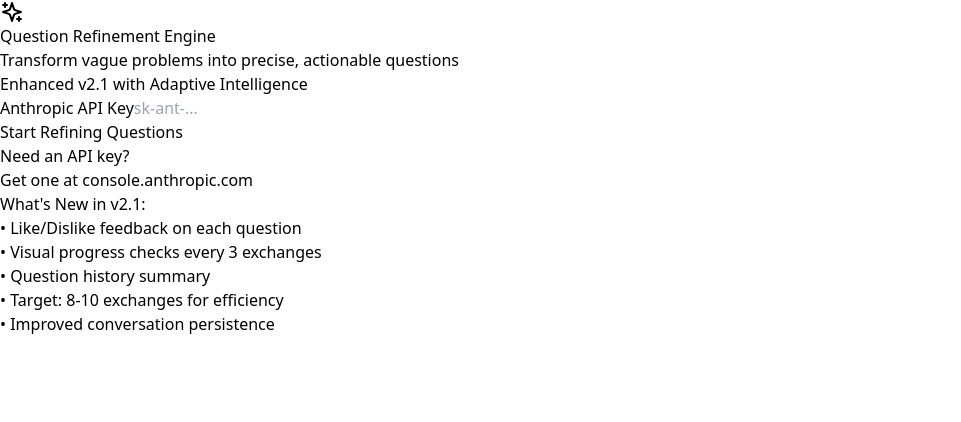
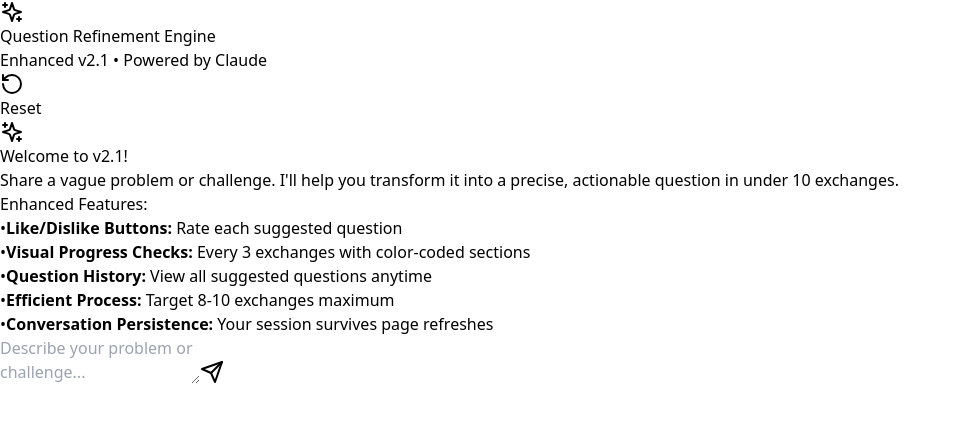
Before and after one commit to smily22/question-refinement-engine, a React (Vite) app: page / in a window 1280 px wide. Shown: the top 422 px of the page, without its empty margins (0-961 px from the left). Built offline with nearby package versions, Linux system fonts and the light colour scheme; the HTML template or start-up script is replaced by a standard one.

Commit message:
Update App.jsx

```diff
--- a/src/App.jsx
+++ b/src/App.jsx
@@ -237,14 +237,7 @@
 Begin applying this enhanced methodology to all problem statements you receive.`;
 
 export default function QuestionRefinementEngine() {
-  const [apiKey, setApiKey] = useState(() => {
-    const saved = sessionStorage.getItem('qre_apiKey');
-    return saved || '';
-  });
-  const [isApiKeySet, setIsApiKeySet] = useState(() => {
-    const saved = sessionStorage.getItem('qre_apiKeySet');
-    return saved === 'true';
-  });
+  // REMOVED: apiKey and isApiKeySet state - no longer needed
   const [messages, setMessages] = useState(() => {
     const saved = sessionStorage.getItem('qre_messages');
     return saved ? JSON.parse(saved) : [];
@@ -266,20 +259,12 @@
     }
   }, [messages]);
 
-  useEffect(() => {
-    sessionStorage.setItem('qre_apiKey', apiKey);
-    sessionStorage.setItem('qre_apiKeySet', isApiKeySet.toString());
-  }, [apiKey, isApiKeySet]);
+  // REMOVED: useEffect for saving apiKey - no longer needed
 
-  const handleSetApiKey = () => {
-    if (apiKey.trim()) {
-      setIsApiKeySet(true);
-      setError('');
-    }
-  };
+  // REMOVED: handleSetApiKey function - no longer needed
 
   const sendToGoogleSheets = async (data) => {
-  const GOOGLE_SCRIPT_URL = 'https://script.google.com/macros/s/AKfycbxu5Htm334sLDSHbT-O0zCybIc1t0gckoobJ_0QL37S9Dd8EGZXVJNxwWPBRx3PF-4J/exec'; // Paste your URL here!
+  const GOOGLE_SCRIPT_URL = 'https://script.google.com/macros/s/AKfycbxu5Htm334sLDSHbT-O0zCybIc1t0gckoobJ_0QL37S9Dd8EGZXVJNxwWPBRx3PF-4J/exec';
 
   try {
     await fetch(GOOGLE_SCRIPT_URL, {
@@ -303,7 +288,6 @@
     [key]: feedback
   }));
 
-  // Get the original problem (first user message)
   const originalProblem = messages.length > 0 && messages[0].role === 'user'
     ? messages[0].content
     : '';
@@ -368,13 +352,13 @@
     const timeoutId = setTimeout(() => controller.abort(), 60000);
 
     try {
+      // CHANGED: Removed apiKey from request body - backend will use environment variable
       const response = await fetch('/api/chat', {
         method: 'POST',
         headers: {
           'Content-Type': 'application/json',
         },
         body: JSON.stringify({
-    apiKey: apiKey,
           systemPrompt: ENHANCED_SYSTEM_PROMPT,
           messages: [
             ...messages.map(msg => ({
@@ -404,7 +388,7 @@
       if (err.name === 'AbortError') {
         setError('Request timed out. Please try again.');
       } else if (err.message.includes('401')) {
-        setError('Invalid API key. Please check your API key and try again.');
+        setError('API authentication error. Please contact the administrator.');
       } else if (err.message.includes('429')) {
         setError('Rate limit exceeded. Please wait a moment and try again.');
       } else if (err.message.includes('Failed to fetch')) {
@@ -457,11 +441,7 @@
   const handleKeyPress = (e) => {
     if (e.key === 'Enter' && !e.shiftKey) {
       e.preventDefault();
-      if (isApiKeySet) {
-        handleSendMessage();
-      } else {
-        handleSetApiKey();
-      }
+      handleSendMessage(); // CHANGED: Always send message, no API key check needed
     }
   };
 
@@ -501,16 +481,13 @@
       progressEndIndex
     );
 
-    // Parse reflection (everything before PROGRESS_CHECK)
     const reflection = beforeProgress ? beforeProgress.replace('REFLECTION:', '').trim() : '';
 
-    // Parse options
     const optionMatches = progressContent.match(/Option\s+\d+:\s*([^\n]+(?:\n(?!Option\s+\d+:)[^\n]+)*)/gi);
     const options = optionMatches ? optionMatches.map(opt => {
       return opt.replace(/Option\s+\d+:\s*/i, '').trim();
     }).filter(opt => opt && opt.length > 0) : [];
 
-    // Parse progress text
     const progressMatch = progressContent.match(/Progress:\s*([^\n]+)/i);
     const progressText = progressMatch ? progressMatch[1].trim() : '';
 
@@ -590,7 +567,6 @@
   <p className="text-sm text-blue-800 italic mb-4">{progressText}</p>
 )}
 
-{/* Add completion button */}
 <div className="mt-4 pt-4 border-t border-blue-200">
   <p className="text-sm text-gray-700 mb-3">Are these problem formulations satisfactory?</p>
   <div className="flex gap-3">
@@ -644,7 +620,6 @@
     const endSplit = parts[1].split('END_FINAL_FORMULATIONS');
     let finalSection = endSplit[0] || '';
 
-    // Replace labels with more user-friendly versions
     finalSection = finalSection
       .replace(/Primary Question:/gi, 'Problem Option 1:')
       .replace(/Alternative Angle:/gi, 'Problem Option 2:')
@@ -678,14 +653,12 @@
           </div>
         </div>
 
-        {/* Action buttons */}
         <div className="flex justify-start">
           <div className="max-w-3xl w-full bg-gradient-to-r from-blue-50 to-indigo-50 border-2 border-indigo-300 rounded-2xl p-6">
             <h3 className="text-lg font-bold text-gray-800 mb-3">What would you like to do?</h3>
             <div className="flex flex-col sm:flex-row gap-3">
               <button
                 onClick={() => {
-                  // Just continue the conversation normally
                   setInput("I'd like to refine these further");
                 }}
                 className="flex-1 bg-white text-gray-700 py-3 px-4 rounded-lg font-medium hover:bg-gray-50 border-2 border-gray-300 transition-colors"
@@ -724,62 +697,7 @@
   );
 };
 
-  if (!isApiKeySet) {
-    return (
-      <div className="min-h-screen bg-gradient-to-br from-indigo-50 via-white to-purple-50 flex items-center justify-center p-4">
-        <div className="bg-white rounded-2xl shadow-xl p-8 max-w-md w-full border border-indigo-100">
-          <div className="flex items-center justify-center mb-6">
-            <div className="bg-indigo-100 p-3 rounded-full">
-              <Sparkles className="w-8 h-8 text-indigo-600" />
-            </div>
-          </div>
-          <h1 className="text-2xl font-bold text-gray-800 mb-2 text-center">Question Refinement Engine</h1>
-          <p className="text-gray-600 mb-2 text-center text-sm">Transform vague problems into precise, actionable questions</p>
-          <p className="text-indigo-600 mb-6 text-center text-xs font-semibold">Enhanced v2.1 with Adaptive Intelligence</p>
-
-          <div className="space-y-4">
-            <div>
-              <label className="block text-sm font-medium text-gray-700 mb-2">
-                Anthropic API Key
-              </label>
-              <input
-                type="password"
-                value={apiKey}
-                onChange={(e) => setApiKey(e.target.value)}
-                onKeyPress={handleKeyPress}
-                placeholder="sk-ant-..."
-                className="w-full px-4 py-3 border border-gray-300 rounded-lg focus:ring-2 focus:ring-indigo-500 focus:border-transparent outline-none"
-              />
-            </div>
-
-            <button
-              onClick={handleSetApiKey}
-              disabled={!apiKey.trim()}
-              className="w-full bg-indigo-600 text-white py-3 rounded-lg font-medium hover:bg-indigo-700 disabled:bg-gray-300 disabled:cursor-not-allowed transition-colors"
-            >
-              Start Refining Questions
-            </button>
-
-            <div className="bg-blue-50 border border-blue-200 rounded-lg p-4 text-sm">
-              <p className="text-blue-800 font-medium mb-1">Need an API key?</p>
-              <p className="text-blue-700">Get one at <a href="https://console.anthropic.com" target="_blank" rel="noopener noreferrer" className="underline">console.anthropic.com</a></p>
-            </div>
-
-            <div className="bg-indigo-50 border border-indigo-200 rounded-lg p-4 text-sm">
-              <p className="text-indigo-800 font-semibold mb-2">What's New in v2.1:</p>
-              <ul className="text-indigo-700 space-y-1 text-xs">
-                <li>• Like/Dislike feedback on each question</li>
-                <li>• Visual progress checks every 3 exchanges</li>
-                <li>• Question history summary</li>
-                <li>• Target: 8-10 exchanges for efficiency</li>
-                <li>• Improved conversation persistence</li>
-              </ul>
-            </div>
-          </div>
-        </div>
-      </div>
-    );
-  }
+  // REMOVED: API key entry screen - no longer needed, app starts directly
 
   if (showFeedback) {
     return (
@@ -965,16 +883,6 @@
               <RotateCcw className="w-4 h-4" />
               <span className="hidden sm:inline">Reset</span>
             </button>
-            <button
-              onClick={() => {
-                setIsApiKeySet(false);
-                setMessages([]);
-                sessionStorage.clear();
-              }}
-              className="text-sm text-gray-600 hover:text-gray-800 px-3 py-1.5 rounded-lg hover:bg-gray-100 transition-colors"
-            >
-              Change Key
-            </button>
           </div>
         </div>
       </header>
```
Lines whose indentation alone changed are shown as unchanged.
